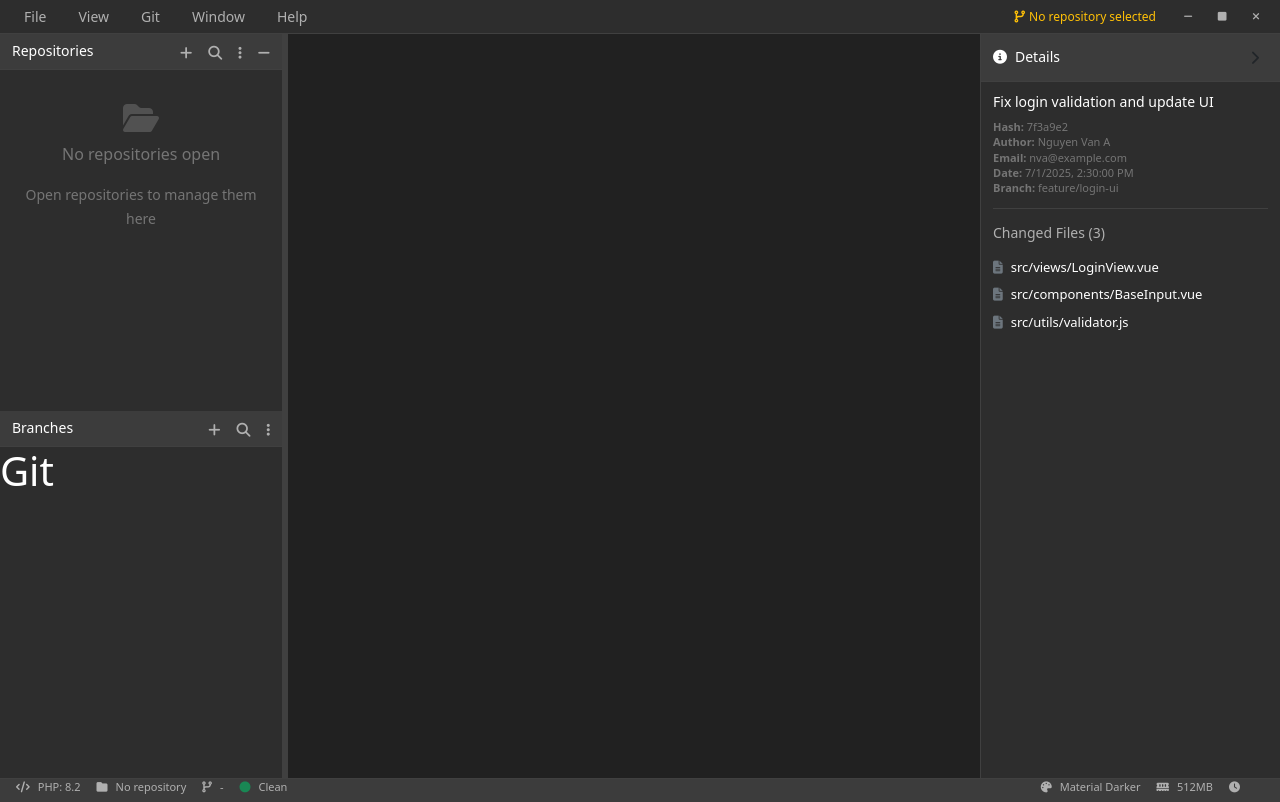
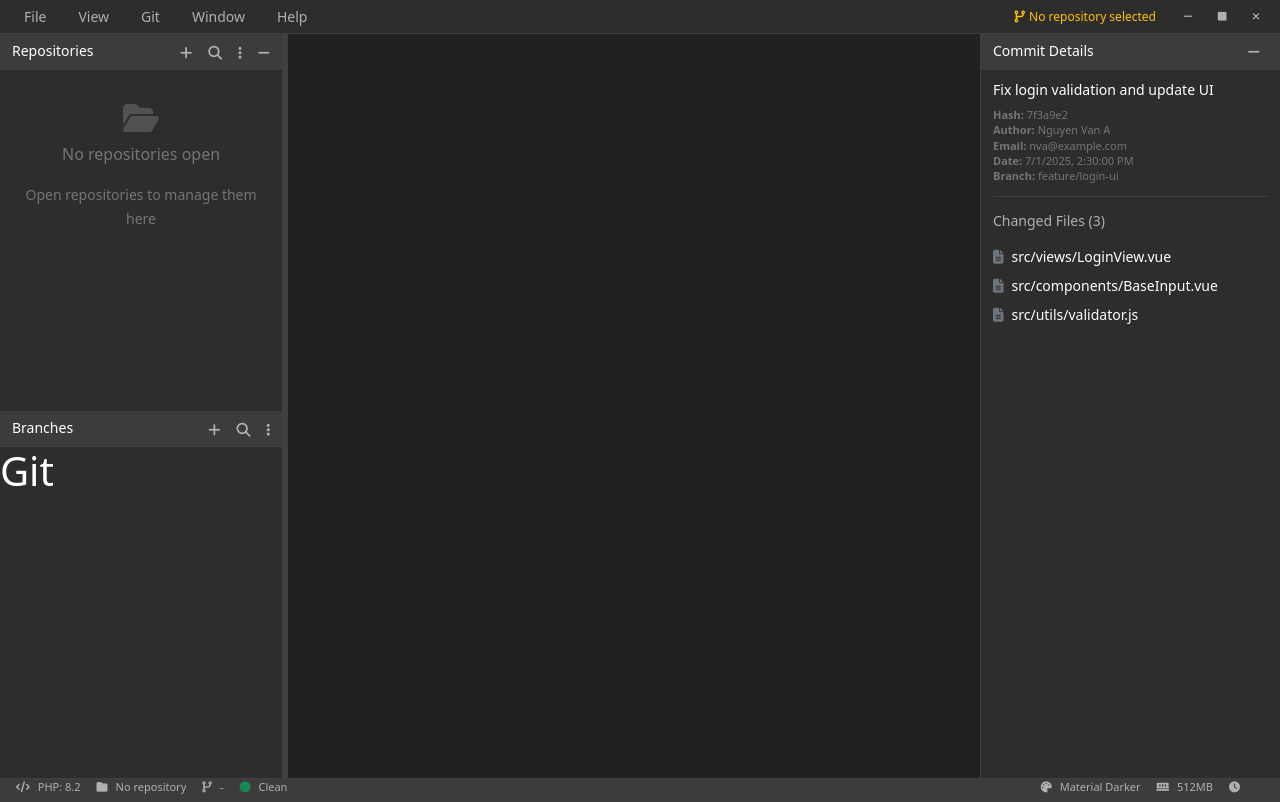
Before and after one commit to long2604205/git_ui, a Vue app: page / in a window 1280 px wide. Built offline with nearby package versions, Linux system fonts and the light colour scheme.

Commit message:
#master Build User Interface - Build layout - Fix margin right panel

```diff
--- a/src/components/PandaRepositoryWorkspace.vue
+++ b/src/components/PandaRepositoryWorkspace.vue
@@ -327,10 +327,6 @@ const stopResizeContainer = () => {
   transform: translate(50%, -50%);
 }
 
-.workspace-container .workspace-header h6,
-.workspace-container .workspace-content {
-}
-
 .workspace-container.collapsed .workspace-header h6,
 .workspace-container.collapsed .workspace-content {
   opacity: 0;
--- a/src/components/PandaRightPanel.vue
+++ b/src/components/PandaRightPanel.vue
@@ -4,11 +4,13 @@
       <!-- Header -->
       <div class="details-header">
         <h6 class="mb-0">
-          <i class="fas fa-info-circle me-2"></i>Details
+          Commit Details
         </h6>
-        <button class="btn btn-sm panel-action-btn" @click="$emit('toggle')">
-          <i class="fas fa-chevron-right"></i>
-        </button>
+        <div class="workspace-toggle">
+          <button class="btn btn-sm panel-action-btn" @click="$emit('toggle')">
+            <i :class="['fas', isCollapsed ? 'fa-brands fa-github' : 'fa-solid fa-minus']"></i>
+          </button>
+        </div>
       </div>
 
       <!-- Content -->
@@ -81,6 +83,10 @@ function formatDate(timestamp) {
   display: none;
 }
 
+.right-panel.collapsed .details-header {
+  justify-content: center;
+}
+
 .right-panel.collapsed .details-header h6 {
   padding: 10px;
   display: none;
@@ -99,7 +105,8 @@ function formatDate(timestamp) {
   padding: 8px 12px;
   background-color: var(--bg-tertiary);
   border-bottom: 1px solid var(--border-color);
-  min-height: 32px;
+  height: 36px;
+  min-height: 36px;
 }
 
 .details-header h6 {
@@ -147,9 +154,26 @@ function formatDate(timestamp) {
 .list-group-item {
   background-color: transparent;
   border: none;
-  font-size: 13px;
+  font-size: 14px;
   color: var(--text-primary);
 }
+
+.panel-action-btn {
+  font-size: 14px;
+  margin: 0;
+  background: transparent;
+  border: none;
+  color: var(--text-secondary);
+}
+
+.workspace-toggle {
+  right: 4px;
+  top: 50%;
+  border: none;
+  font-size: 14px;
+  z-index: 10;
+}
+
 /* Utility Classes */
 .no-selection {
   text-align: center;
```
